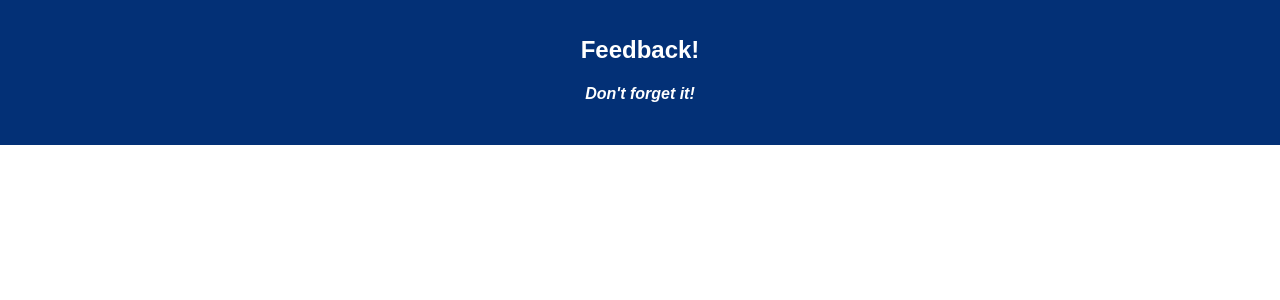
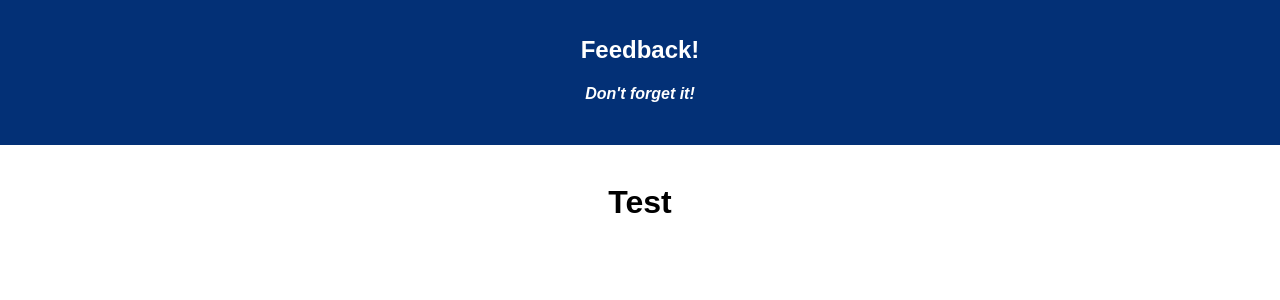
Before and after one commit to KStomberg/redux-feedback-loop-, a React (Create React App) app: page / in a window 1280 px wide. Shown: the top 300 px of the page. Built offline with nearby package versions, Linux system fonts and the light colour scheme.

Commit message:
created reducer/seperate js file for each part

```diff
--- a/package.json
+++ b/package.json
@@ -8,7 +8,10 @@
     "pg": "^8.2.1",
     "react": "^16.8.6",
     "react-dom": "^16.8.6",
-    "react-scripts": "^3.4.0"
+    "react-redux": "^7.2.1",
+    "react-router-dom": "^5.2.0",
+    "react-scripts": "^3.4.0",
+    "redux": "^4.0.5"
   },
   "devDependencies": {
     "nodemon": "^1.18.5"
--- a/src/components/App/App.js
+++ b/src/components/App/App.js
@@ -1,17 +1,31 @@
-import React, { Component } from 'react';
+import React, {Component} from 'react';
+import {Route, HashRouter as Router, Link} from 'react-router-dom';
+import {connect} from 'react-redux';
 import axios from 'axios';
 import './App.css';
+
+// import { FeelingToday } from "../FeelingToday/FeelingToday";
+import FeelingToday from "../FeelingToday/FeelingToday"
+import LeaveComments from "../LeaveComments/LeaveComments";
+import Supported from "../Supported/Supported";
+import Understanding from "../Understanding/Understanding";
+
 
 class App extends Component {
   render() {
     return (
+      <Router>
       <div className="App">
         <header className="App-header">
           <h1 className="App-title">Feedback!</h1>
           <h4><i>Don't forget it!</i></h4>
         </header>
         <br/>
+        <Route path='/' exact>
+          <FeelingToday />
+        </Route>
       </div>
+      </Router>
     );
   }
 }
--- /dev/null
+++ b/src/components/FeelingToday/FeelingToday.js
@@ -0,0 +1,19 @@
+import React, {Component} from 'react';
+
+import {connect} from 'react-redux';
+
+class FeelingToday extends Component {
+    render() {
+        return(
+            <div>
+                <h1>Test</h1>
+            </div>
+        )
+    }
+}
+
+// const mapStateToProps = (reduxState) =>{
+//     return {};
+// }
+
+export default FeelingToday;
--- /dev/null
+++ b/src/components/FeelingToday/feelingTodayReducer.js
@@ -0,0 +1,6 @@
+
+
+const LeaveCommentsReducer = (state = [], action) => {
+    console.log('LeaveCommentsReducer', state, action);
+    return state;
+    }
--- /dev/null
+++ b/src/components/LeaveComments/leaveCommentsReducer.js
@@ -0,0 +1,6 @@
+
+
+const LeaveCommentsReducer = (state = [], action) => {
+    console.log('LeaveCommentsReducer', state, action);
+    return state;
+}
--- /dev/null
+++ b/src/components/Supported/supportedReducer.js
@@ -0,0 +1,6 @@
+
+
+const SupportedReducer = (state = [], action) => {
+    console.log('SupportedReducer', state, action);
+    return state;
+}
--- /dev/null
+++ b/src/components/Understanding/understandingReducer.js
@@ -0,0 +1,6 @@
+
+
+const UnderstandingReducer = (state = [], action) => {
+    console.log('UnderstandingReducer', state, action);
+    return state;
+}
```
Also changed, not shown: src/index.js (+22 -0 lines), src/components/LeaveComments/LeaveComments.js (added), src/components/Supported/Supported.js (added), src/components/Understanding/Understanding.js (added), 1 other file (tests, documents, lock files or other folders).
